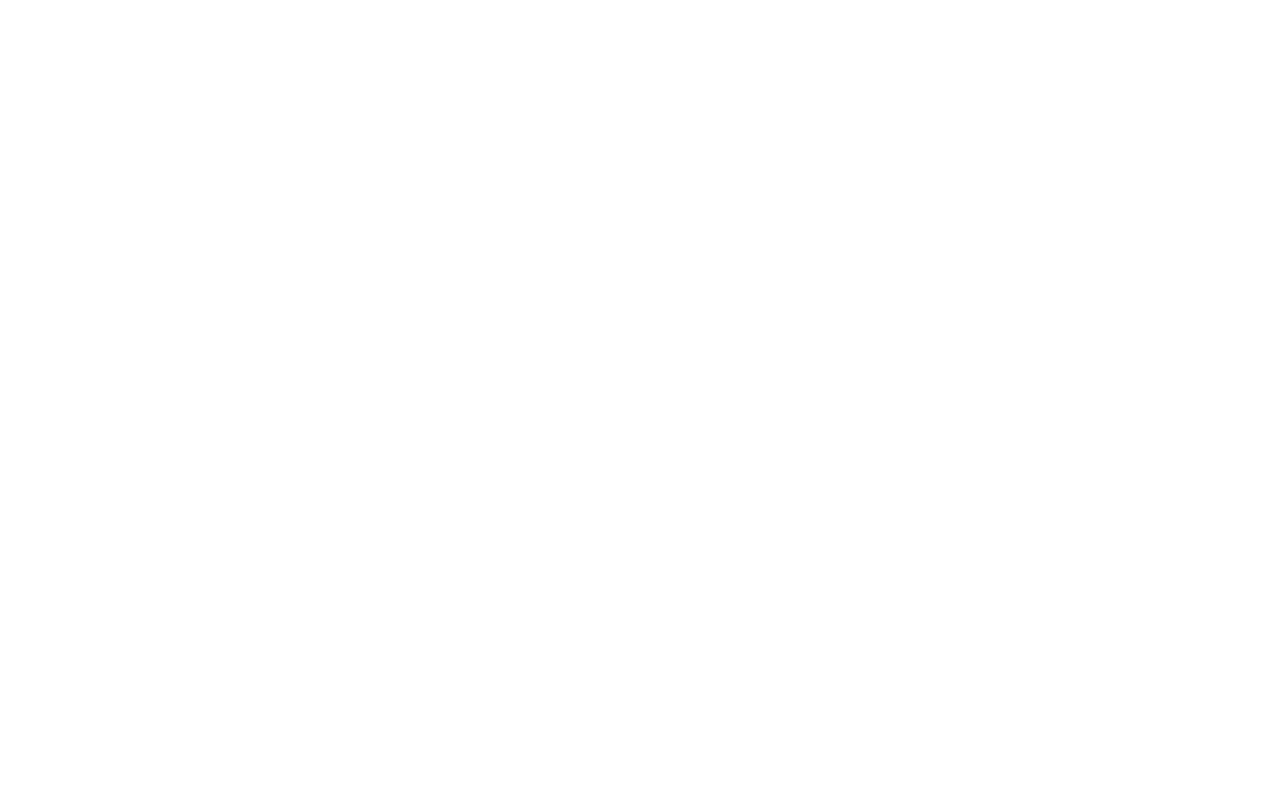
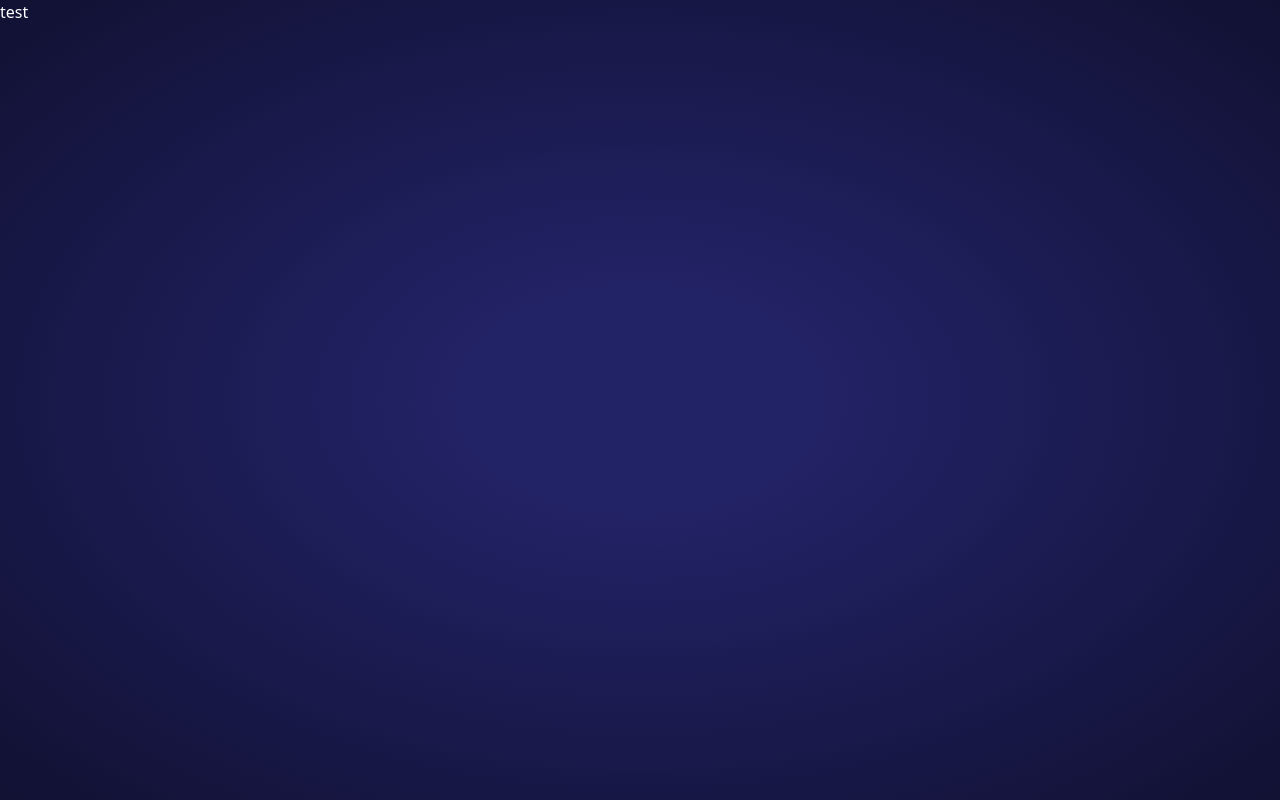
Before and after one commit to CoderXYZ14/NakamotoNeedle, a React (Vite) app: page / in a window 1280 px wide. Built offline with nearby package versions, Linux system fonts and the light colour scheme.

Commit message:
added background gradient

```diff
--- a/src/App.tsx
+++ b/src/App.tsx
@@ -1,7 +1,7 @@
 function App() {
 
   return (
-    <></>
+    <div>test</div>
   )
 }
 
--- a/src/index.css
+++ b/src/index.css
@@ -1,3 +1,10 @@
 @tailwind base;
 @tailwind components;
 @tailwind utilities;
+
+body {
+  height:100vh;
+  background-color: #113;
+  color: #fff;
+  background-image: radial-gradient(at 50% 50%, #226 20%, transparent 100%);
+}
```
